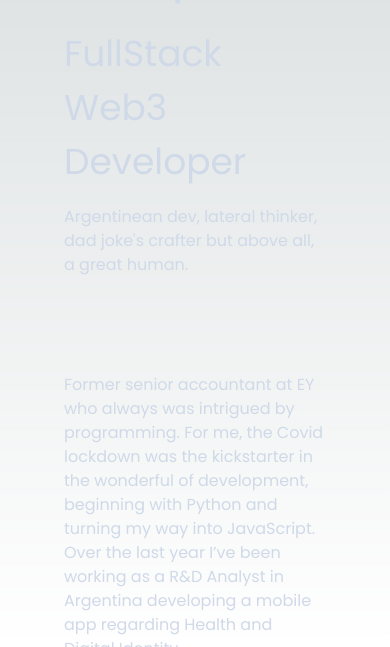
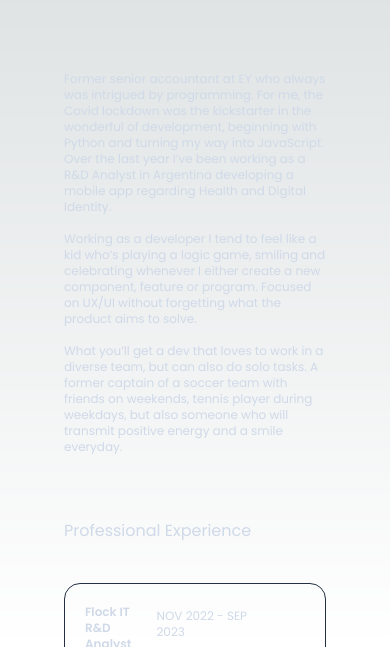
Before and after one commit to diego-scarpati/portfolio-app, a Next.js app: page / in a window 390 px wide. Shown: the part 197-844 px from the top of the page. Built offline with nearby package versions, Linux system fonts and the light colour scheme.

Commit message:
Font sizes and breakpoints

```diff
--- a/src/app/common/Bio.tsx
+++ b/src/app/common/Bio.tsx
@@ -3,20 +3,21 @@ import React from "react";
 function Bio() {
   return (
     <div className="w-full">
-      <p className="mb-4 md:text-sm sm:text-sm">
+      {/* <p className="mb-4 md:text-sm sm:text-sm"> */}
+      <p className="sm:text-sm mb-4">
         Former senior accountant at EY who always was intrigued by programming.
         For me, the Covid lockdown was the kickstarter in the wonderful of
         development, beginning with Python and turning my way into JavaScript.
         Over the last year I’ve been working as a R&D Analyst in Argentina
         developing a mobile app regarding Health and Digital Identity.
       </p>
-      <p className="mb-4 md:text-sm sm:text-sm">
+      <p className="sm:text-sm mb-4">
         Working as a developer I tend to feel like a kid who’s playing a logic
         game, smiling and celebrating whenever I either create a new component,
         feature or program. Focused on UX/UI without forgetting what the product
         aims to solve.
       </p>
-      <p className="mb-4 md:text-sm sm:text-sm">
+      <p className="sm:text-sm mb-4">
         What you’ll get a dev that loves to work in a diverse team, but can also
         do solo tasks. A former captain of a soccer team with friends on
         weekends, tennis player during weekdays, but also someone who will
--- a/src/app/common/ExperienceInfo.tsx
+++ b/src/app/common/ExperienceInfo.tsx
@@ -24,14 +24,11 @@ function ExperienceInfo({
           <>
             <div className="flex flex-row justify-between pr-8">
               <div id="employer">
-                <p className="text-xs lg:text-xl font-semibold">{employer}</p>
-                <p className="text-xs lg:text-base font-semibold">{title}</p>
+                <p className="lg:text-xl font-semibold">{employer}</p>
+                <p className="lg:text-base font-semibold">{title}</p>
               </div>
-              <div
-                id="experienceDate"
-                // className=" bg-big-stone-50 flex items-center"
-              >
-                <p className="text-xs pt-1">{start + " - " + end}</p>
+              <div id="experienceDate">
+                <p className="pt-1">{start + " - " + end}</p>
               </div>
             </div>
           </>
--- a/src/app/common/LanguageCard.tsx
+++ b/src/app/common/LanguageCard.tsx
@@ -14,7 +14,7 @@ function LanguageCard({ language }: LanguageCardProps) {
           fontWeight: 400,
           fontSize: "12px",
         }}
-        className="flex items-center justify-center"
+        className="flex items-center justify-center sm:text-sm"
       >
         {language}
       </p>
--- a/src/app/common/LeftSide.tsx
+++ b/src/app/common/LeftSide.tsx
@@ -53,9 +53,19 @@ function LeftSide() {
   return (
     <nav className="h-full">
       <div className="flex flex-col gap-4">
-        <h1 id="name">Diego Scarpati</h1>
-        <h3 id="role">FullStack Web3 Developer</h3>
-        <p id="about">
+        <h1
+          id="name"
+          className=" sm:text-lg md:text-2xl lg:text-4xl text-base font-semibold"
+        >
+          Diego Scarpati
+        </h1>
+        <h3
+          id="role"
+          className=" sm:text-base md:text-lg lg:text-2xl text-sm font-semibold"
+        >
+          FullStack Web3 Developer
+        </h3>
+        <p id="about" className="md:text-base md:max-w-lg lg:max-w-md ">
           Argentinean dev, lateral thinker, dad joke's crafter but above all, a
           great human.
         </p>
--- a/src/app/common/Section.tsx
+++ b/src/app/common/Section.tsx
@@ -36,7 +36,7 @@ function Section({ title, top, bottom }: SectionProps) {
         id="sectionBlock"
       />
       <p
-        className={`ml-4 group-hover:text-big-stone-600 text-sm ${
+        className={`ml-4 group-hover:text-big-stone-600 sm:text-sm ${
           section.section === title
             ? "text-big-stone-600"
             : "text-big-stone-400"
--- a/src/app/globals.css
+++ b/src/app/globals.css
@@ -59,8 +59,12 @@ h3 {
   font-size: 2.25rem;
 }
 h4 {
-  font-size: 1.5rem;
+  font-size: 1rem;
+  line-height: 1.5rem;
 }
 p {
-  font-size: 1rem;
+  /* font-size: 0.875rem;
+  line-height: 1.25rem; */
+  font-size: 0.75rem;
+  line-height: 1rem;
 }
```
Also changed, not shown: src/app/common/ExperienceCard.tsx (+0 -12 lines).
